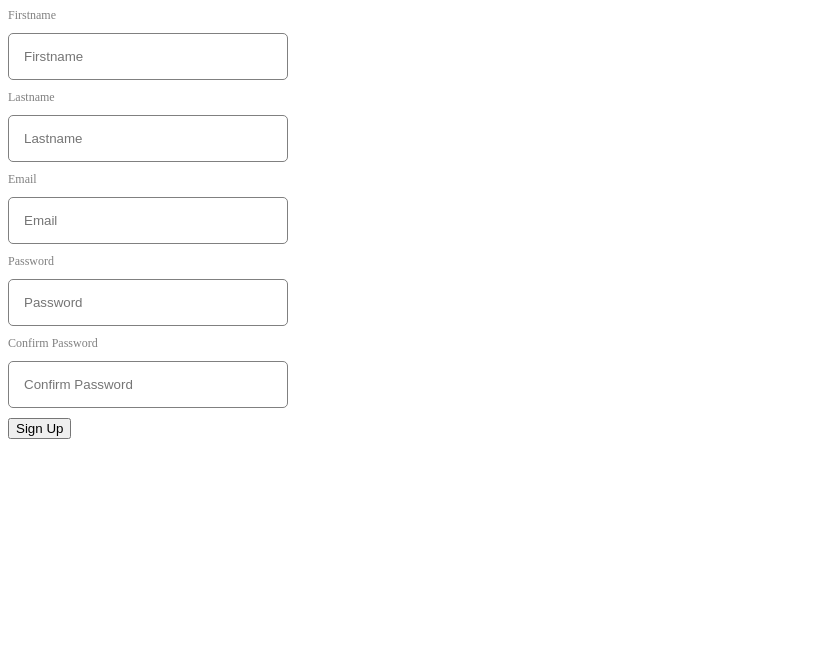
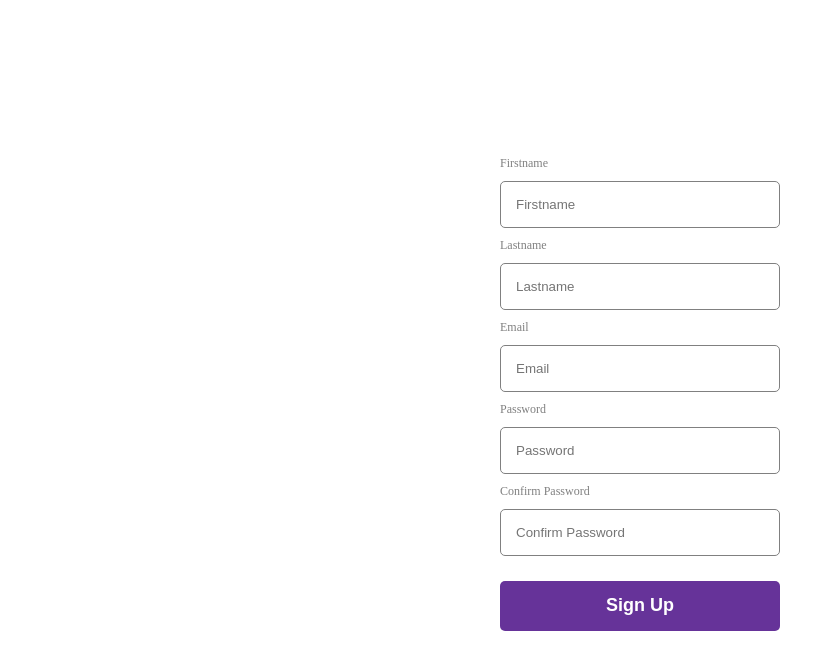
Before and after one commit to ohsnapitskenny/ReactForm, a React (Create React App) app: page / in a window 1280 px wide. Shown: the top 670 px of the page, without its empty margins (0-835 px from the left). Built offline with nearby package versions, Linux system fonts and the light colour scheme; the HTML template or start-up script is replaced by a standard one.

Commit message:
added styling

```diff
--- a/src/App.js
+++ b/src/App.js
@@ -4,8 +4,6 @@ import RegistrationForm from './RegistrationForm/RegistrationForm';
 function App() {
   return (
     <div className="App">
-      <header className="App-header">
-      </header>
         <RegistrationForm/>
     </div>
   );
--- /dev/null
+++ b/src/RegistrationForm/RegistrationForm.css
@@ -0,0 +1,21 @@
+.container {
+  display: flex;
+  align-items: center;
+  justify-content: center;
+  height: 100vh;
+}
+
+button {
+  width: 100%;
+  height: 50px;
+  padding: 10px;
+  border: none;
+  background-color: rebeccapurple;
+  color: white;
+  border-radius: 5px;
+  font-weight: bold;
+  font-size: 18px;
+  cursor: pointer;
+  margin-top: 15px;
+  margin-bottom: 30px;
+}
--- a/src/RegistrationForm/RegistrationForm.js
+++ b/src/RegistrationForm/RegistrationForm.js
@@ -1,5 +1,5 @@
+import './RegistrationForm.css';
 import React, {useState} from 'react';
-// import UseRegistrationForm from './hooks/useRegistrationForm';
 import FormInput from '../components/FormInput/formInput';
 
 const RegistrationForm = () => {
@@ -76,7 +76,7 @@ const RegistrationForm = () => {
   };
 
   return (
-    <div>
+    <div className='container'>
       <form onSubmit={handleSubmit} >
         <div className='form-body'>
           {inputFields.map((input) => (
```
